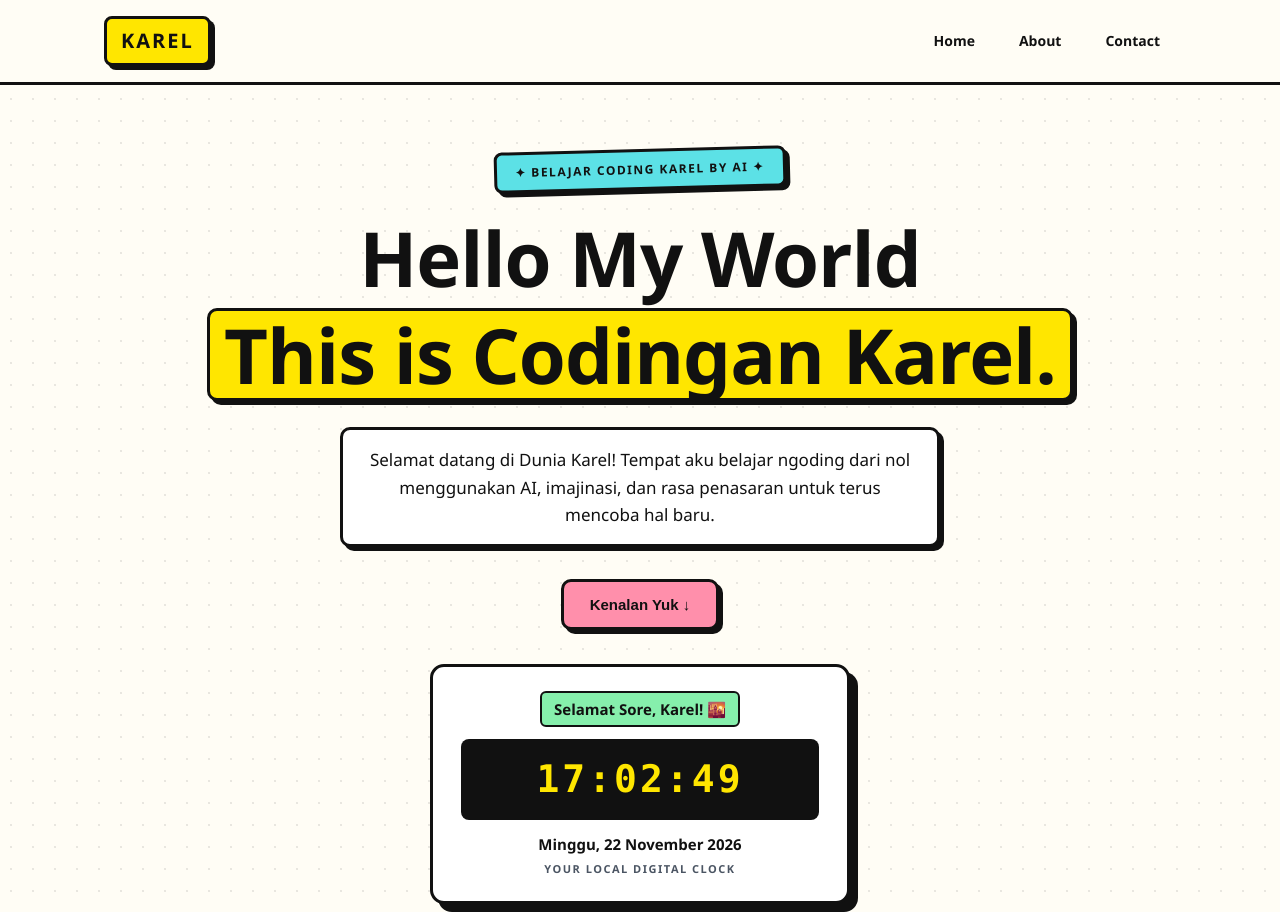
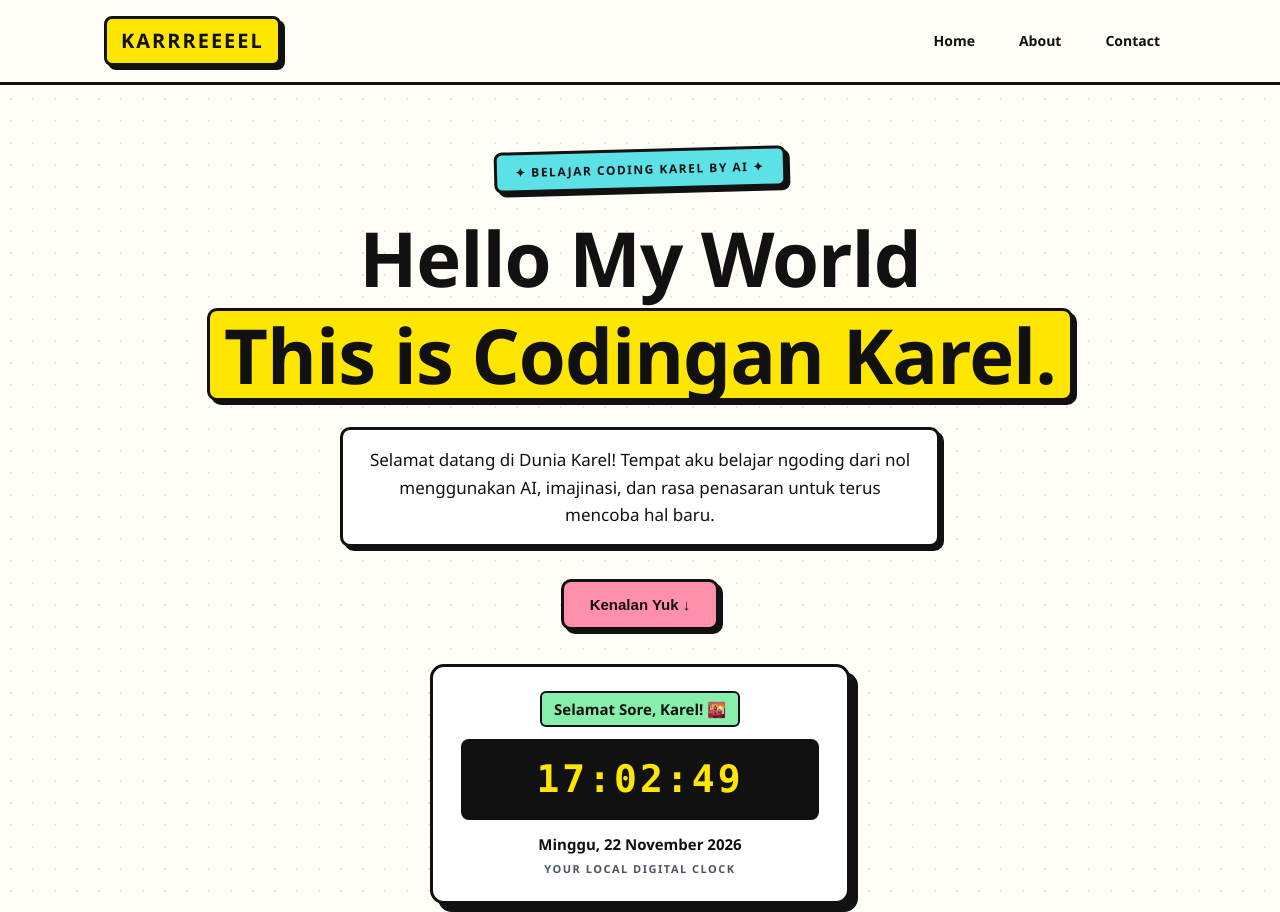
Before and after one commit to endd16/Karel-Homepage, a plain HTML site: page index.html in a window 1280 px wide. Shown: the top 912 px of the page. Drawn offline with Linux system fonts and the light colour scheme.

Commit message:
update index.html

```diff
--- a/index.html
+++ b/index.html
@@ -13,7 +13,7 @@
 
 <header class="site-header">
     <nav>
-        <a href="#home" class="logo">KAREL</a>
+        <a href="#home" class="logo">KARRREEEEL</a>
         <div class="nav-links">
             <a href="#home">Home</a>
             <a href="#about">About</a>
```
